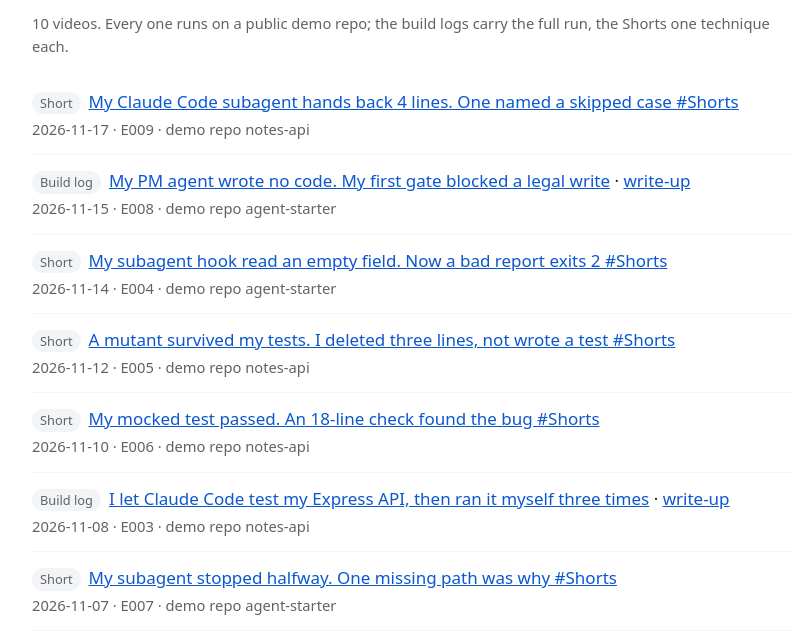
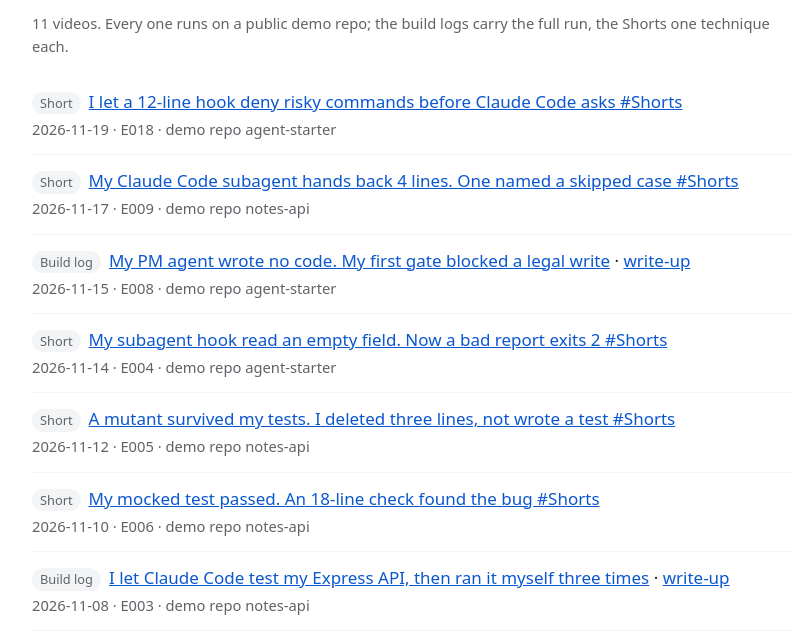
Before and after one commit to agentshipped/agentshipped.github.io, a plain HTML site: page videos/index.html in a window 1280 px wide. Shown: the part 130-772 px from the top of the page, without its empty margins (228-1028 px from the left). Drawn offline with Linux system fonts and the light colour scheme.

Commit message:
Add E018: I let a 12-line hook deny risky commands before Claude Code

```diff
--- a/videos/index.html
+++ b/videos/index.html
@@ -30,8 +30,9 @@
 <main>
 <p class="meta"><a href="../">Agent Shipped</a> · <a href="./">All videos</a></p>
 <h1>All videos</h1>
-<p class="meta">10 videos. Every one runs on a public demo repo; the build logs carry the full run, the Shorts one technique each.</p>
+<p class="meta">11 videos. Every one runs on a public demo repo; the build logs carry the full run, the Shorts one technique each.</p>
 <ul class="videos">
+<li><span class="tag">Short</span><a href="E018.html">I let a 12-line hook deny risky commands before Claude Code asks #Shorts</a><br><span class="meta">2026-11-19 · E018 · demo repo agent-starter</span></li>
 <li><span class="tag">Short</span><a href="E009.html">My Claude Code subagent hands back 4 lines. One named a skipped case #Shorts</a><br><span class="meta">2026-11-17 · E009 · demo repo notes-api</span></li>
 <li><span class="tag">Build log</span><a href="E008.html">My PM agent wrote no code. My first gate blocked a legal write</a> · <a href="https://dev.to/agentshipped/scope-gate-for-subagents-3-tasks-1-blocked-write-34pa">write-up</a><br><span class="meta">2026-11-15 · E008 · demo repo agent-starter</span></li>
 <li><span class="tag">Short</span><a href="E004.html">My subagent hook read an empty field. Now a bad report exits 2 #Shorts</a><br><span class="meta">2026-11-14 · E004 · demo repo agent-starter</span></li>
```
